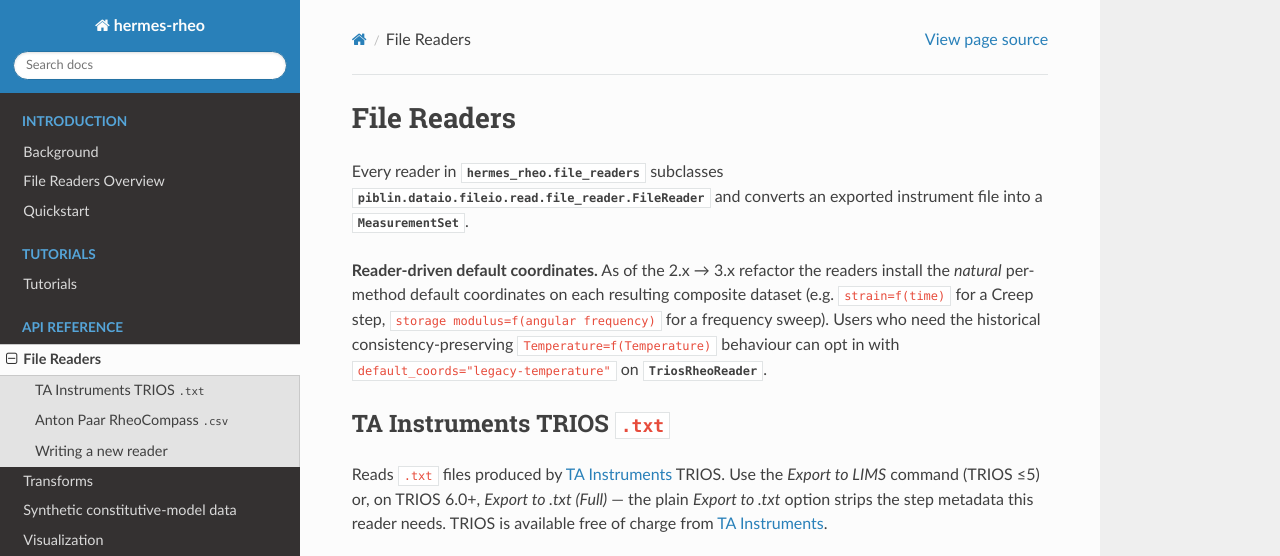
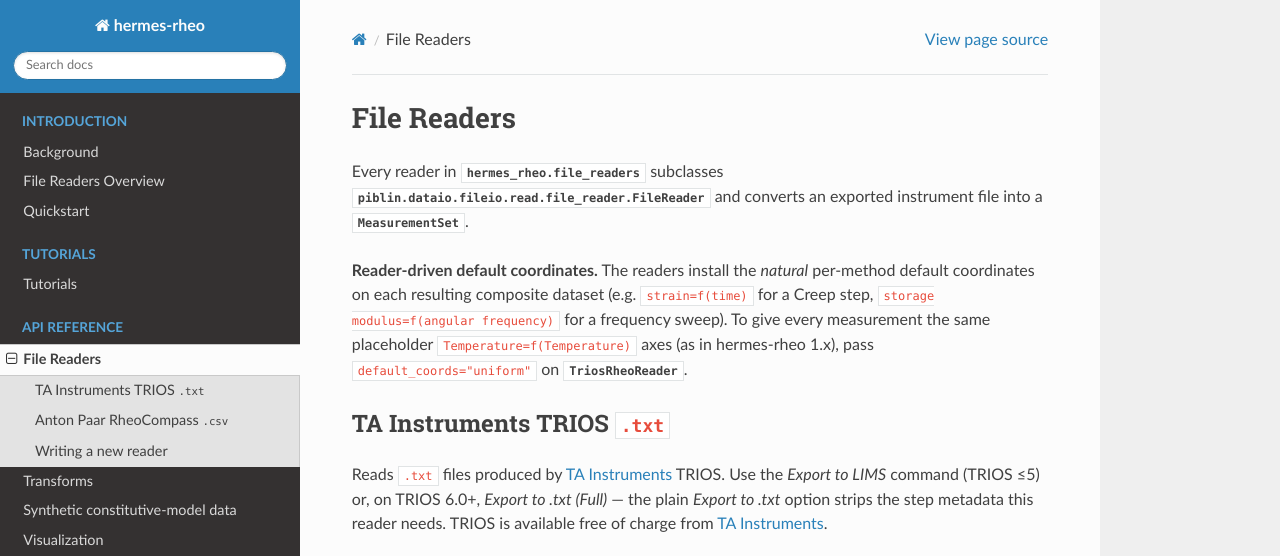
Before and after one commit to 3mcloud/hermes-rheo, a Sphinx documentation site: the page built from docs/source/file_readers.rst, in a window 1280 px wide and 900 px high, cut to the strip 0-556 px from the top of the window. Built offline with Sphinx 7.4.7 and the Read the Docs theme 3.1.0, drawn with Linux system fonts in a browser that asks for light colours.

Commit message:
readers: rename default_coords 'legacy-temperature' to 'uniform'; rewrite tutorial 1
The old name is still accepted as an alias. Tutorial 1 now reads
mixed-technique files with to_experiments=False so each measurement keeps
its natural axes and no coordinate switching is needed.

```diff
--- a/docs/source/file_readers.rst
+++ b/docs/source/file_readers.rst
@@ -6,13 +6,11 @@
 an exported instrument file into a
 :class:`~piblin.data.data_collections.measurement_set.MeasurementSet`.
 
-**Reader-driven default coordinates.**  As of the 2.x → 3.x refactor the
-readers install the *natural* per-method default coordinates on each
+**Reader-driven default coordinates.**  The readers install the *natural* per-method default coordinates on each
 resulting composite dataset (e.g. ``strain=f(time)`` for a Creep step,
-``storage modulus=f(angular frequency)`` for a frequency sweep).  Users
-who need the historical consistency-preserving
-``Temperature=f(Temperature)`` behaviour can opt in with
-``default_coords="legacy-temperature"`` on
+``storage modulus=f(angular frequency)`` for a frequency sweep).  To give every measurement the same placeholder
+``Temperature=f(Temperature)`` axes (as in hermes-rheo 1.x), pass
+``default_coords="uniform"`` on
 :class:`~hermes_rheo.file_readers.trios_rheo_txt.TriosRheoReader`.
 
 TA Instruments TRIOS ``.txt``
--- a/docs/source/quickstart.rst
+++ b/docs/source/quickstart.rst
@@ -96,7 +96,7 @@
    mset = TriosRheoReader().data_from_filepath(
        "mixed.txt",
        create_composite_datasets=True,
-       default_coords="legacy-temperature",   # all measurements get X=Y="Temperature"
+       default_coords="uniform",   # all measurements get X=Y="Temperature"
    )
    ExperimentSet(mset.measurements)   # works, but display labels are ugly
 
```
Also changed, not shown: 4 other files.
